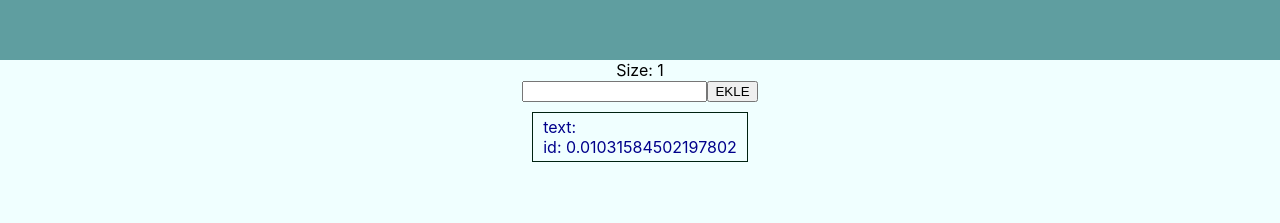
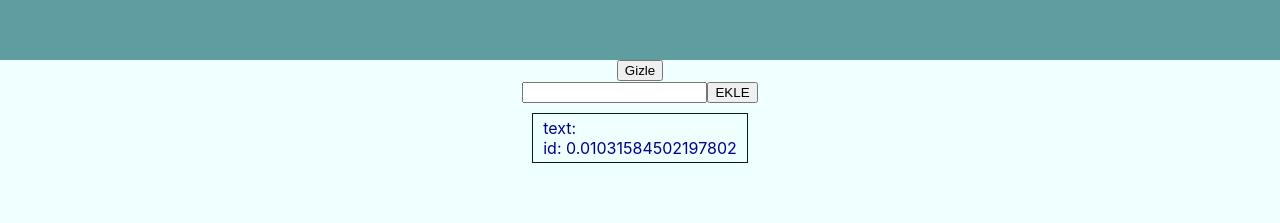
Before and after one commit to tolabey/todo-app, a React app: page / in a window 1280 px wide. Both pictures are taken after a click on the button "EKLE". Shown: the top 223 px of the page. Built offline with nearby package versions, Linux system fonts and the light colour scheme.

Commit message:
seperate card logic

```diff
--- a/src/components/body/body.js
+++ b/src/components/body/body.js
@@ -11,30 +11,43 @@ export default class Body extends React.PureComponent {
   constructor(props) {
     super(props);
 
-    this.state = { todoList: I.List() }
+    this.state = { todoList: I.List(), isRendererHidden: false };
 
     this.updateList = this.updateList.bind(this);
+    this.toggleHideTodoRenderer = this.toggleHideTodoRenderer.bind(this);
   }
 
   updateList(todo) {
     this.setState({ todoList: this.state.todoList.unshift(todo) });
   }
 
+  toggleHideTodoRenderer() {
+    this.setState({ isRendererHidden: !this.state.isRendererHidden })
+  }
+
   render() {
-    const { todoList } = this.state;
+    const { todoList, isRendererHidden } = this.state;
 
     return (
       <div className="body">
 
-        <div>Size: {this.state.todoList.size}</div>
+        <button onClick={ this.toggleHideTodoRenderer }>{isRendererHidden ? 'Göster' : 'Gizle'}</button>
 
         <TodoAdder
           updateList={this.updateList}
         />
 
-        <TodoRenderer
-          todoList={todoList}
-        />
+        {
+          !isRendererHidden
+            ? (
+              <TodoRenderer
+                todoList={todoList}
+              />
+            )
+            : (
+              <div>{'Todo Listesi Gizlendi'}</div>
+            )
+        }
 
       </div>
     )
--- a/src/components/body/todoAdder/todoAdder.js
+++ b/src/components/body/todoAdder/todoAdder.js
@@ -25,7 +25,8 @@ export default class TodoAdder extends React.PureComponent {
         <input type="text" onChange={(e) => this.handleTodoText(e.target.value)}/>
 
         <button onClick={
-          () => this.props.updateList(I.fromJS({ id: Math.random(), text: todoText}))}
+          () => this.props.updateList(I.fromJS({ id: Math.random(), text: todoText}))
+        }
         >
           {'EKLE'}
         </button>
--- /dev/null
+++ b/src/components/body/todoRenderer/card/todoCard.js
@@ -0,0 +1,52 @@
+import React, { PureComponent } from 'react';
+
+export class TodoCard extends PureComponent {
+
+  constructor(props) {
+    super(props);
+
+    this.state = { clickStatus: false };
+    this.toggleClickStatus = this.toggleClickStatus.bind(this);
+  }
+
+
+  toggleClickStatus() {
+    this.setState({ clickStatus: !this.state.clickStatus })
+  }
+
+
+  render() {
+    const { id, text } = this.props;
+    const { clickStatus } = this.state;
+
+    return (
+      <div className="todo-card">
+        <div className="one-todo">
+
+          {
+            !clickStatus
+              ? (
+                <div onClick={this.toggleClickStatus}>
+                  text: {text}
+                </div>
+              )
+              : (
+                <button
+                  onClick={this.toggleClickStatus}
+                >
+                  {'Texti göster'}
+                </button>
+              )
+          }
+
+          <div>
+            id: {id}
+          </div>
+        </div>
+
+      </div>
+    );
+  }
+}
+
+export default TodoCard;
--- a/src/components/body/todoRenderer/todoRenderer.js
+++ b/src/components/body/todoRenderer/todoRenderer.js
@@ -1,24 +1,23 @@
 import React from 'react';
 import './todoRenderer.css';
+import TodoCard from './card/todoCard'
 
 
 // props: list
 export default class TodoRenderer extends React.PureComponent {
 
   render() {
+
     return (
       <div className="todo-renderer">
         {
           this.props.todoList.map((each) => {
             return (
-              <div key={each.get('id', Math.random())} className="one-todo">
-                <div>
-                  text: {each.get('text', '-')}
-                </div>
-                <div>
-                  id: {each.get('id', '-')}
-                </div>
-              </div>
+              <TodoCard
+                key={each.get('id', Math.random())}
+                id={each.get('id', '-')}
+                text={each.get('text', '')}
+              />
             )
           })
         }
```
